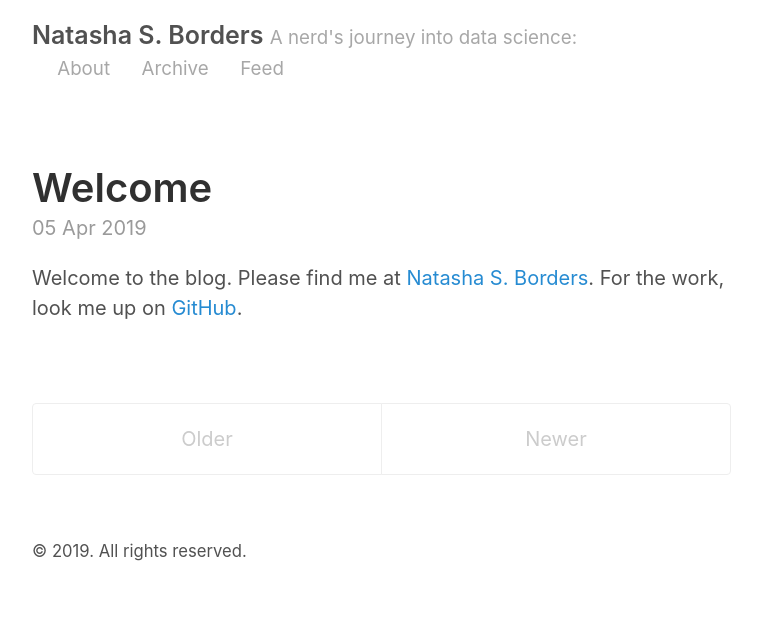
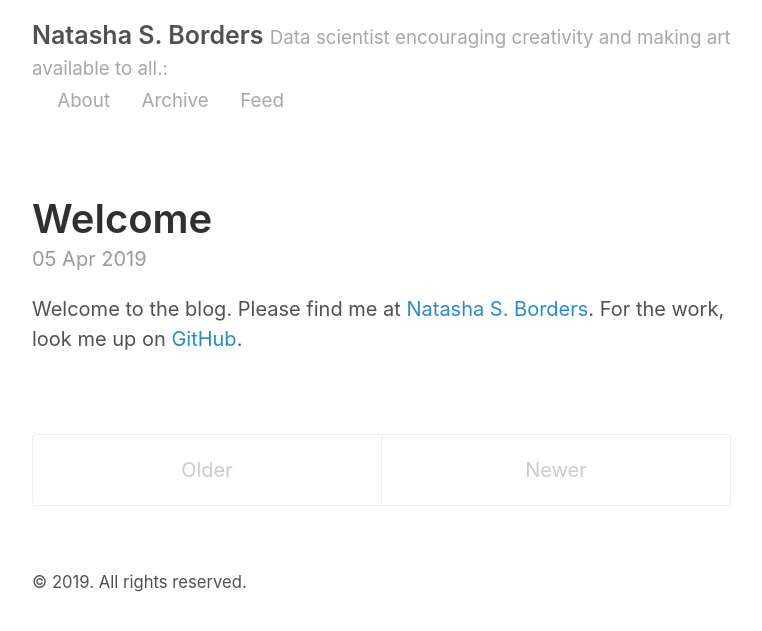
Before and after one commit to natashaborders-zz/natashaborders.github.io, a Jekyll site: the page built from index.html, in a window 1280 px wide. Shown: the top 631 px of the page, without its empty margins (258-1020 px from the left). Built offline with Jekyll 4.4.1, drawn with Linux system fonts in a browser that asks for light colours; the list of posts is cut into pages by our own code.

Commit message:
edit welcome message

```diff
--- a/_config.yml
+++ b/_config.yml
@@ -3,7 +3,7 @@ permalink:           pretty
 
 # Setup
 title:               Natasha S. Borders
-tagline:             A nerd's journey into data science
+tagline:             Data scientist encouraging creativity and making art available to all.
 url:                 http://natashaborders.github.io
 paginate:            2
 baseurl:             ""
@@ -28,8 +28,7 @@ github:
 
 # Gems
 gems:
-  - jekyll-paginate
-  - jekyll-gist
+
 
 # Page List
 pages_list:
```
